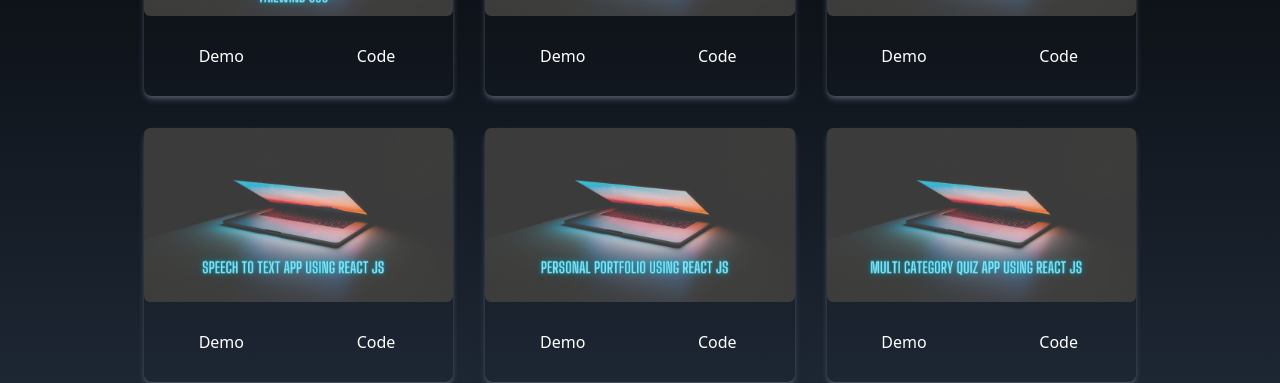
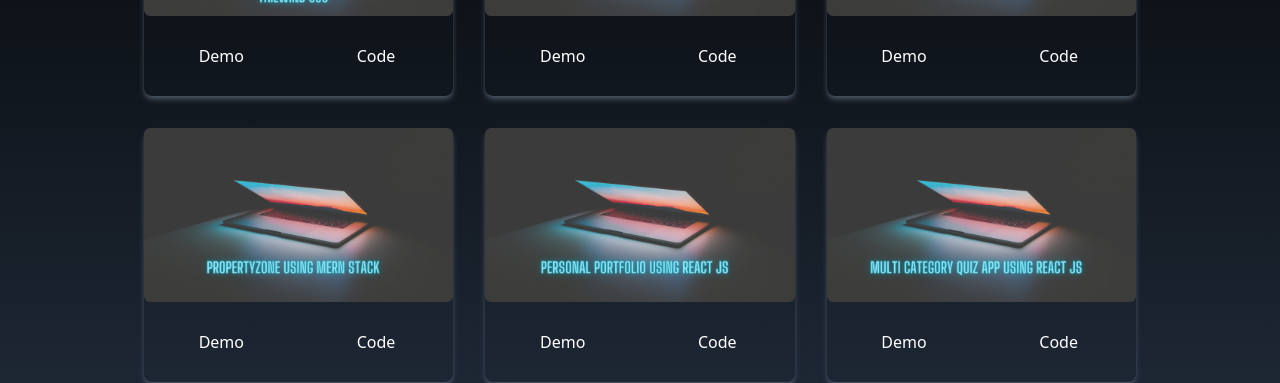
Before and after one commit to ankitbhatt885github/personalportfolio, a React (Create React App) app: page / in a window 1280 px wide. Shown: the part 1960-2343 px from the top of the page. Built offline with nearby package versions, Linux system fonts and the light colour scheme.

Commit message:
updated changes

```diff
--- a/src/components/Portfolio.jsx
+++ b/src/components/Portfolio.jsx
@@ -9,6 +9,7 @@ import weatherApp from "../assets/Weather App.png";
 import portf from "../assets/personalport.png";
 import speechToText from "../assets/speechtotxt.png"
 import foodie from "../assets/Foodie-App.png"
+import propertyzoneImg from "../assets/PropertyZone-img.png"
 
 
 
@@ -39,12 +40,12 @@ const Portfolio = () => {
           //speech to text app
           {
             id: 4,
-            src: speechToText,
-            demo: "https://speechtotext-tau.vercel.app/",
-            code: "https://github.com/ankitbhatt885github/SpeakToGetText",
+            src: propertyzoneImg,
+            demo: "https://propertyzone.onrender.com",
+            code: "https://github.com/ankitbhatt885github/propertyzone",
           },
 
-          //portfolio app
+          //portfolio app src and demo
           {
             id: 5,
             src: portf,
```
Also changed, not shown: src/assets/PropertyZone-img.png (added).
